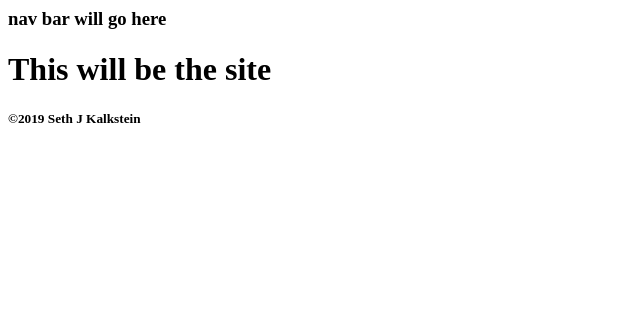
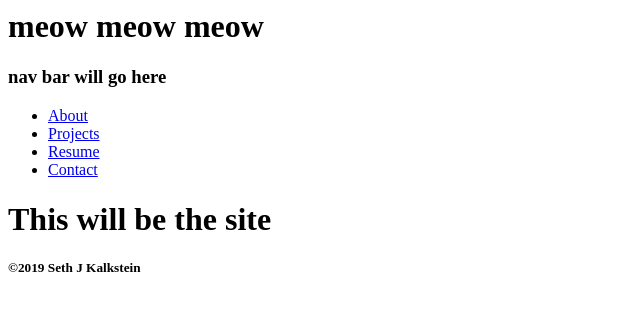
Before and after one commit to SethKalkstein/portfolio, a PHP site: page / in a window 1280 px wide. Shown: the top 311 px of the page, without its empty margins (0-640 px from the left). Run offline with PHP 8.4, Linux system fonts and the light colour scheme.

Commit message:
more files

```diff
--- a/contact.php
+++ b/contact.php
@@ -6,8 +6,10 @@
 <?php
     include "resources/header.php";
     include "resources/mainnav.php";
+    include "resources/contactTransmittion.php";
 ?>
-
+    <iframe src="https://www.google.com/maps/embed?pb=!1m18!1m12!1m3!1d6118.675055975244!2d-75.16417492009839!3d39.93383916336471!2m3!1f0!2f0!3f0!3m2!1i1024!2i768!4f13.1!3m3!1m2!1s0x89c6c6194cea361f%3A0xa9f834d0a175373d!2sSouth%20Philadelphia%2C%20Philadelphia%2C%20PA%2019147!5e0!3m2!1sen!2sus!4v1567205320365!5m2!1sen!2sus" width="700" height="400" frameborder="0" style="border:0;" allowfullscreen=""></iframe>
+    <h3>Thnik we'd be a good fit or have a question?</h3>
     <form action="contact.php" method="POST">
         <input type="text" name="fullName" placeholder="Name">
         <input type="email" name="email" placeholder="Email">
--- a/resources/mainnav.php
+++ b/resources/mainnav.php
@@ -1,14 +1,25 @@
 <?php
 /**
+ *
  * Navigation for the main portion of the site.
  *
- * Some of the projects will have different navigation, so
- * that it doesn't get in the way of the project.
+ * Some of the projects may have different navigation,
+ * so I'm seperating this out in case there is another
+ * nav later
+ *
+ *
  */
 ?>
 
 <header>
+    <h1><?php echo "meow meow meow" ?></h1>
         <nav>
             <h3>nav bar will go here</h3>
+            <ul>
+                <li><a href="/portfolio/index.php">About</a></li>
+                <li><a href="/portfolio/projects/index.php">Projects</a></li>
+                <li><a href="/portfolio/resume.pdf">Resume</a></li>
+                <li><a href="/portfolio/contact.php">Contact</a></li>
+            </ul>
         </nav>
     </header>
```
Also changed, not shown: about.php (deleted), 2 other files.
